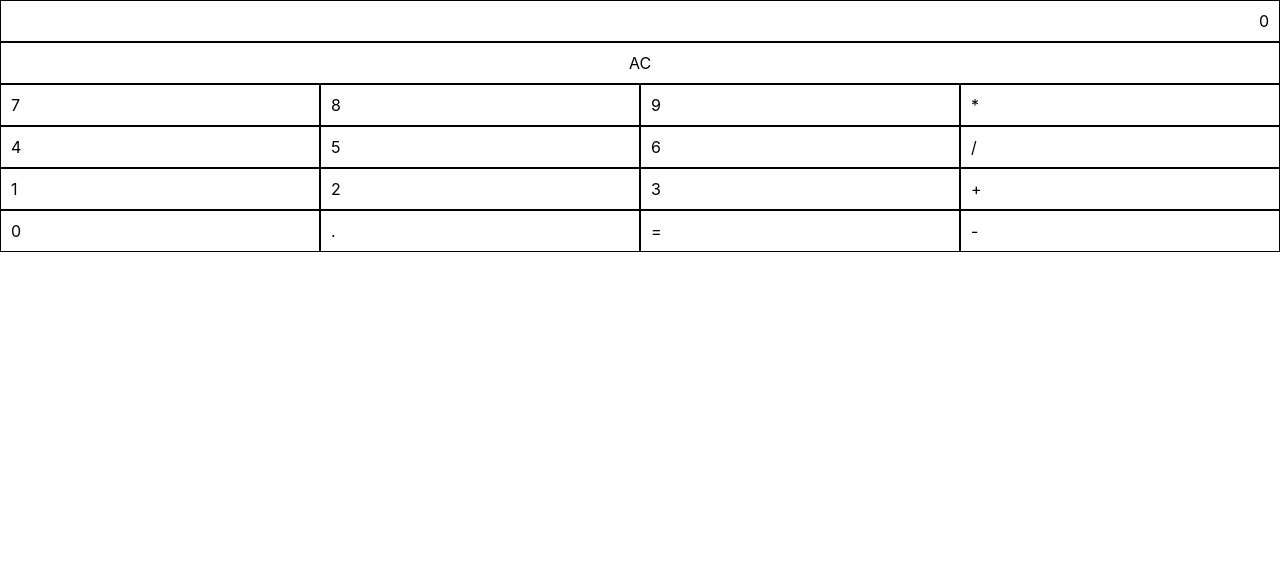
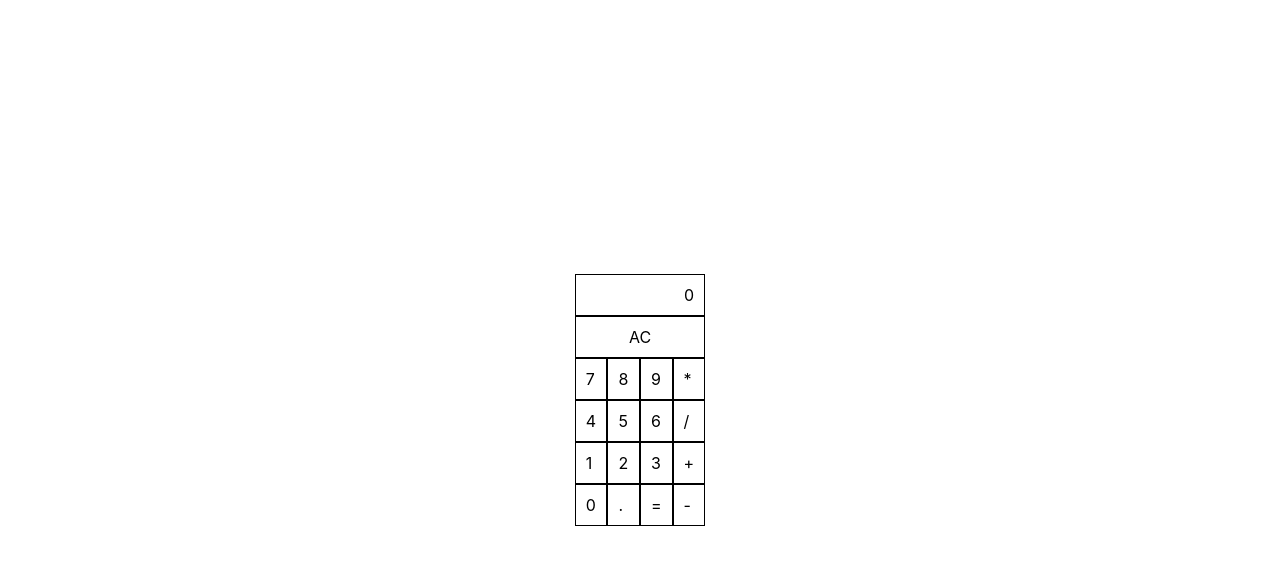
Before and after one commit to juniortimoteo18/react-javascript-calculator, a React (Create React App) app: page / in a window 1280 px wide. Shown: the top 564 px of the page. Built offline with nearby package versions, Linux system fonts and the light colour scheme.

Commit message:
Update App.css

```diff
--- a/src/App.css
+++ b/src/App.css
@@ -1,6 +1,27 @@
-.App {
-  margin-top: 200px;
+@import 'https://fonts.googleapis.com/css?family=Share+Tech+Mono';
+@font-face {
+  font-family: 'Digital';
+  src: url('//db.onlinewebfonts.com/t/8e22783d707ad140bffe18b2a3812529.eot');
+  src: url('//db.onlinewebfonts.com/t/8e22783d707ad140bffe18b2a3812529.eot?#iefix')
+      format('embedded-opentype'),
+    url('//db.onlinewebfonts.com/t/8e22783d707ad140bffe18b2a3812529.woff2')
+      format('woff2'),
+    url('//db.onlinewebfonts.com/t/8e22783d707ad140bffe18b2a3812529.woff')
+      format('woff'),
+    url('//db.onlinewebfonts.com/t/8e22783d707ad140bffe18b2a3812529.ttf')
+      format('truetype'),
+    url('//db.onlinewebfonts.com/t/8e22783d707ad140bffe18b2a3812529.svg#Digital-7')
+      format('svg');
+}
+
+
+body {
+
+}
+.app {
+  height: 100vh;
   display: flex;
+  align-items: center;
   justify-content: center;
 }
 
```
